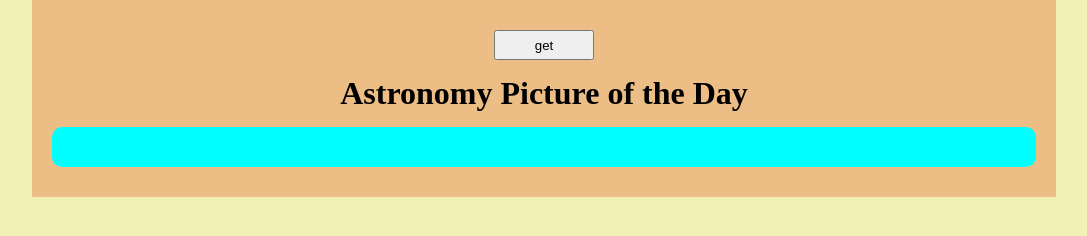
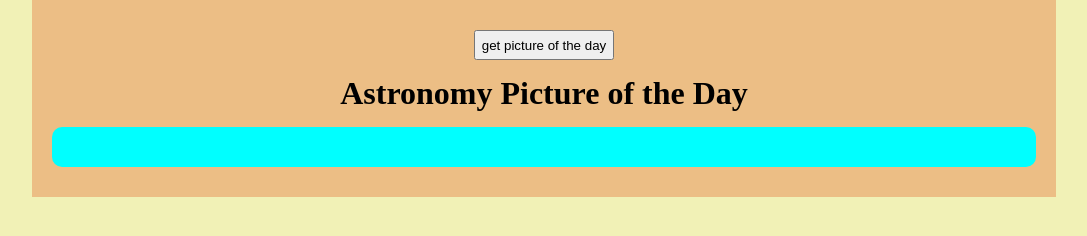
Before and after one commit to Dzmitryuser/NASA_API, a plain HTML site: page index.html in a window 1280 px wide. Shown: the whole page, without its empty margins (96-1183 px from the left). Drawn offline with Linux system fonts and the light colour scheme.

Commit message:
in progress

```diff
--- a/index.html
+++ b/index.html
@@ -8,7 +8,7 @@
   </head>
   <body>
     <main class="main-section">
-      <button class="get-photo-button">get</button>
+      <button class="get-photo-button">get picture of the day</button>
       <h1 class="photo-title">Astronomy Picture of the Day</h1>
 
       <ul class="card-list"></ul>
--- a/stiles.css
+++ b/stiles.css
@@ -78,7 +78,7 @@ font-style: italic;
 }
 
 .get-photo-button {
-  inline-size: 100px;
+  inline-size: auto;
   block-size: 30px;
   margin: auto;
 }
```
Also changed, not shown: api.js (added).
